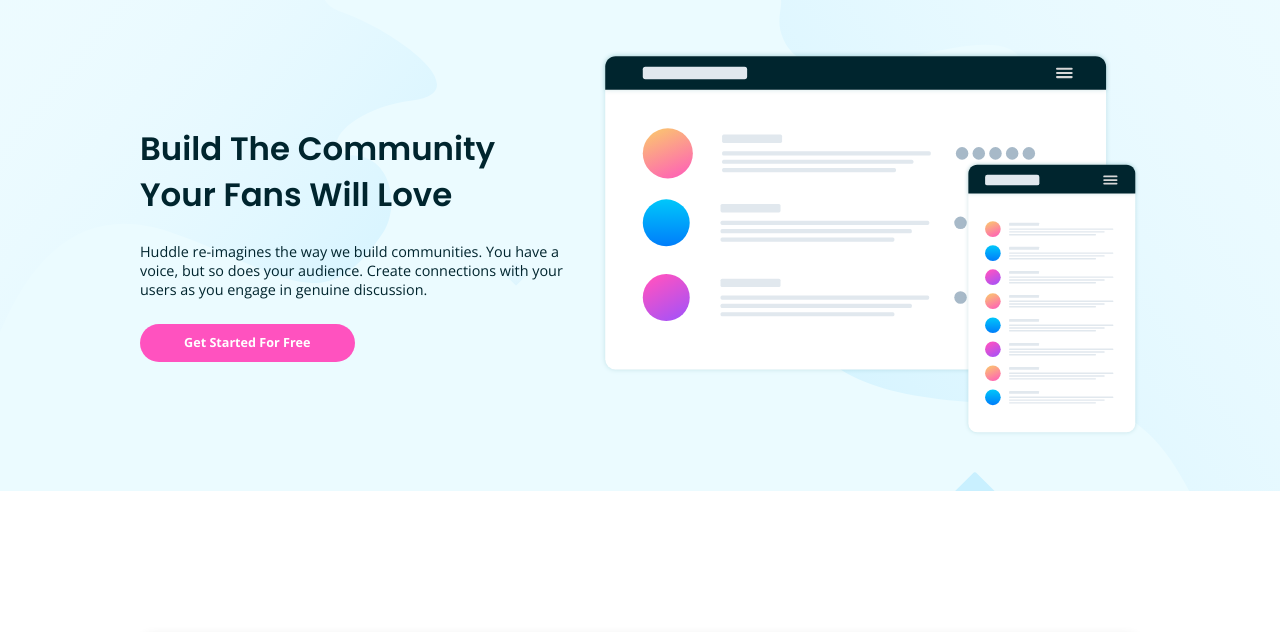
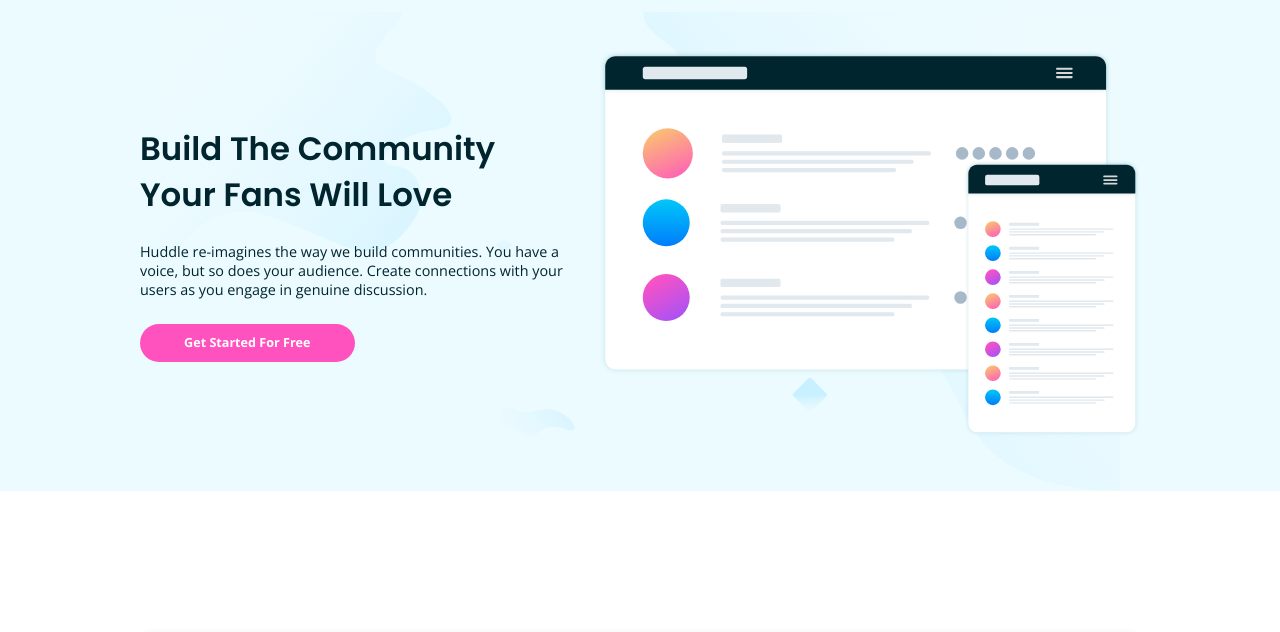
Before and after one commit to chiroro-jr/huddle-landing-page, a website built with Vite: page index.html in a window 1280 px wide. Shown: the part 76-708 px from the top of the page. Built offline with nearby package versions, Linux system fonts and the light colour scheme; files whose address does not match are found by name.

Commit message:
fixed the header background issues

```diff
--- a/scss/layout/_header.scss
+++ b/scss/layout/_header.scss
@@ -1,10 +1,15 @@
 .header {
+    background-image: url('../../assets/images/bg-hero-desktop.svg');
     background-color: var(--very-pale-cyan);
-    background-image: url('../../assets/images/bg-hero-desktop.svg');
+    background-position: bottom;
+    background-size: 75%;
+    background-repeat: no-repeat;
     padding-bottom: 3em;
 
     @include respond(mobile) {
         background-image: url('../../assets/images/bg-hero-mobile.svg');
+        background-size: initial;
+        background-size: 110%;
     }
 
     &-grid {
```
